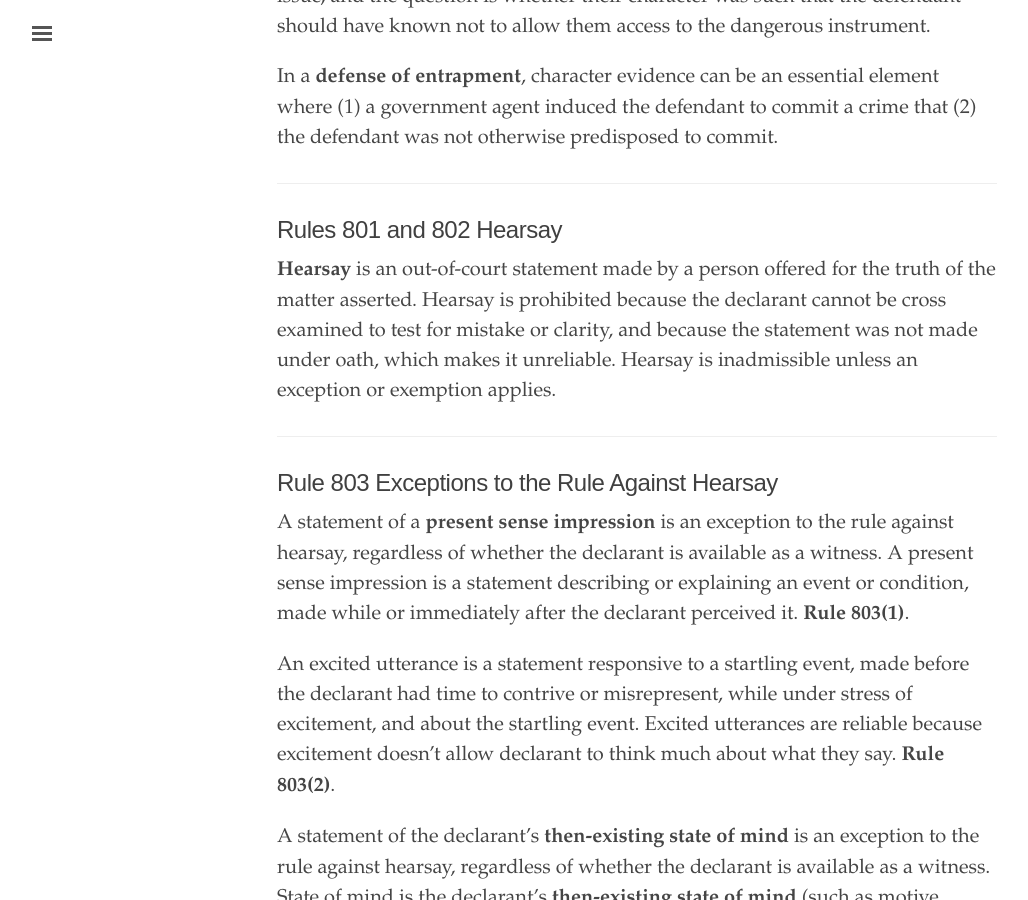
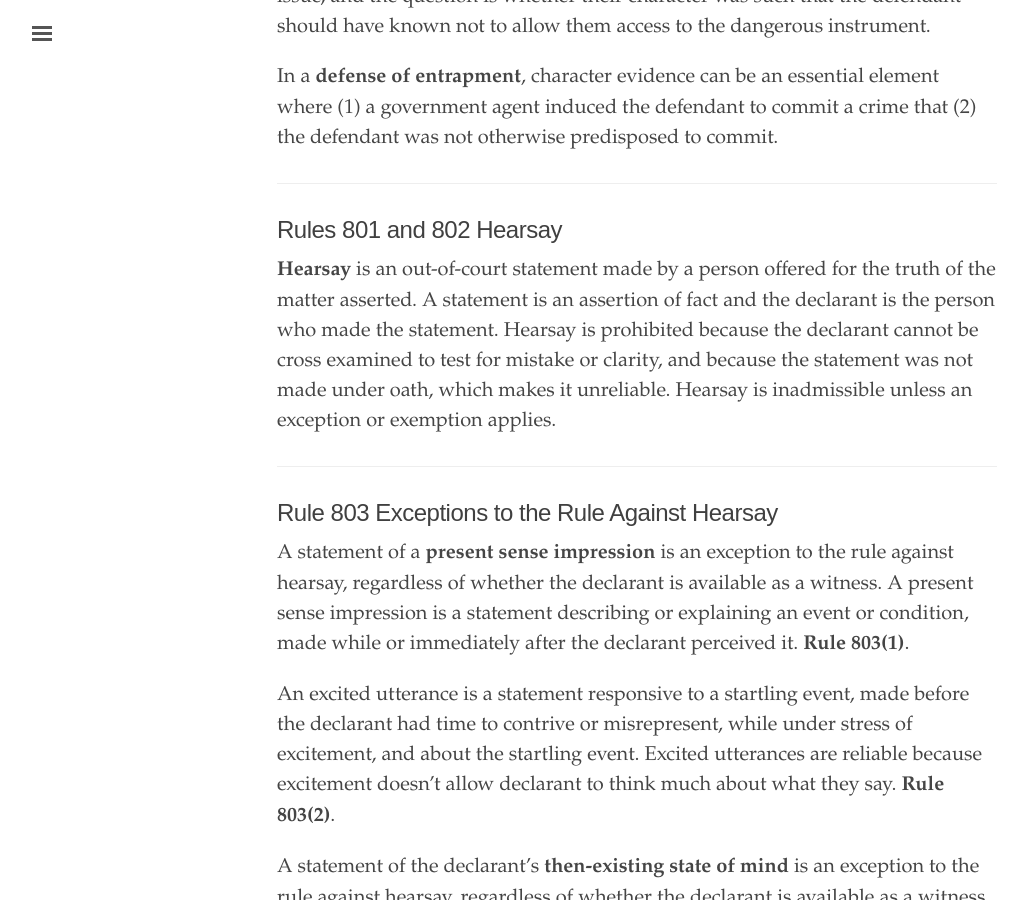
Before and after one commit to binipringle/right-to-be-forgotten, a Jekyll site: the page built from _texts/1-condensedoutline.md, in a window 1280 px wide and 900 px high, scrolled down 7465 px. Shown: the whole window, without its empty margins (3-1031 px from the left). Built offline with Jekyll 4.4.1, drawn with Linux system fonts in a browser that asks for light colours.

Commit message:
edited hearsay in condensed outline

```diff
--- a/_texts/1-condensedoutline.md
+++ b/_texts/1-condensedoutline.md
@@ -231,7 +231,7 @@ In a **defense of entrapment**, character evidence can be an essential element w
 
 ## Rules 801 and 802 Hearsay
 
-**Hearsay** is an out-of-court statement made by a person offered for the truth of the matter asserted. Hearsay is prohibited because the declarant cannot be cross examined to test for mistake or clarity, and because the statement was not made under oath, which makes it unreliable. Hearsay is inadmissible unless an exception or exemption applies.
+**Hearsay** is an out-of-court statement made by a person offered for the truth of the matter asserted. A statement is an assertion of fact and the declarant is the person who made the statement. Hearsay is prohibited because the declarant cannot be cross examined to test for mistake or clarity, and because the statement was not made under oath, which makes it unreliable. Hearsay is inadmissible unless an exception or exemption applies.
 
 ---
 
```
